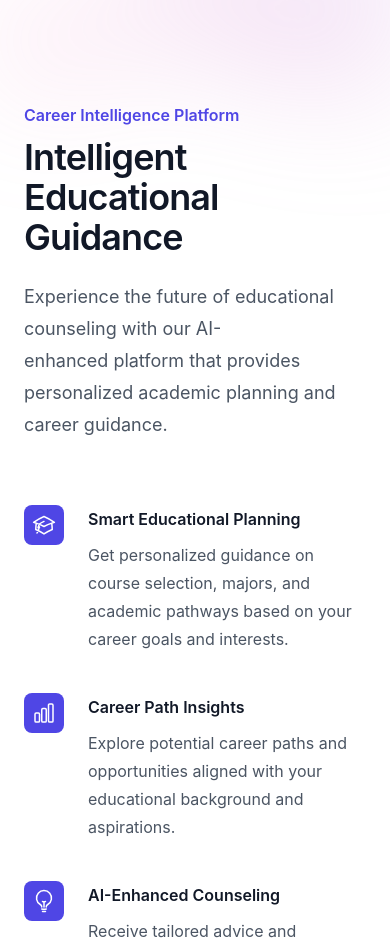
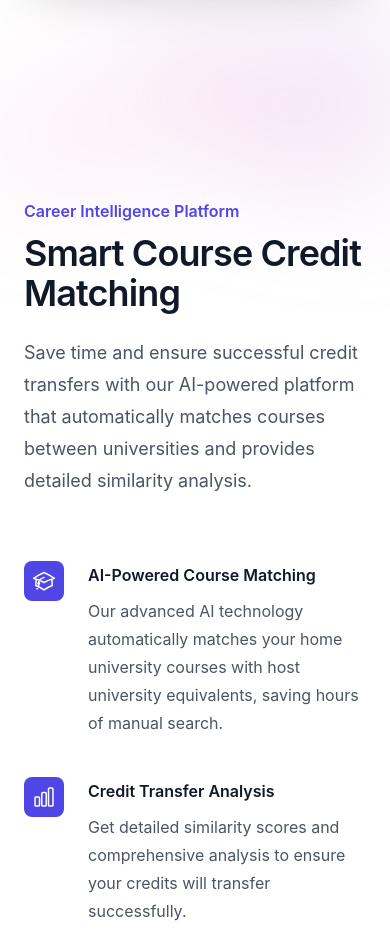
Before and after one commit to gumlau/travelio, a Vue app: page / in a window 390 px wide. Shown: the part 1020-1970 px from the top of the page. Built offline with nearby package versions, Linux system fonts and the light colour scheme.

Commit message:
feat: add form

```diff
--- /dev/null
+++ b/src/components/EmailSignup.vue
@@ -0,0 +1,85 @@
+<template>
+  <div class="mx-auto max-w-2xl text-center">
+    <div class="bg-white shadow-sm sm:rounded-lg">
+      <div class="px-4 py-5 sm:p-6">
+        <h3 class="text-xl font-semibold text-gray-900">Get Early Access</h3>
+        <div class="mt-2 max-w-xl text-sm text-gray-500 mx-auto">
+          <p>Sign up to be among the first to try our AI-powered course matching platform.</p>
+        </div>
+        <form
+          action="https://formspree.io/f/movjgbzq"
+          method="POST"
+          class="mt-5 flex flex-col items-center gap-3 sm:flex-row sm:justify-center"
+          @submit.prevent="handleSubmit"
+        >
+          <div class="w-full sm:max-w-xs">
+            <input
+              v-model="email"
+              type="email"
+              name="email"
+              id="email"
+              aria-label="Email"
+              class="block w-full rounded-md bg-white px-3 py-1.5 text-base text-gray-900 outline-1 -outline-offset-1 outline-gray-300 placeholder:text-gray-400 focus:outline-2 focus:-outline-offset-2 focus:outline-indigo-600 sm:text-sm/6"
+              placeholder="you@example.com"
+              required
+            />
+          </div>
+          <button
+            type="submit"
+            class="w-full sm:w-auto inline-flex items-center justify-center rounded-md bg-indigo-600 px-3 py-2 text-sm font-semibold text-white shadow-xs hover:bg-indigo-500 focus-visible:outline-2 focus-visible:outline-offset-2 focus-visible:outline-indigo-600"
+            :disabled="isSubmitting"
+          >
+            {{ isSubmitting ? 'Submitting...' : 'Get Access' }}
+          </button>
+        </form>
+        <div v-if="successMessage" class="mt-3 text-sm text-green-600">
+          {{ successMessage }}
+        </div>
+        <div v-if="errorMessage" class="mt-3 text-sm text-red-600">
+          {{ errorMessage }}
+        </div>
+      </div>
+    </div>
+  </div>
+</template>
+
+<script setup>
+import { ref } from 'vue'
+
+const email = ref('')
+const isSubmitting = ref(false)
+const successMessage = ref('')
+const errorMessage = ref('')
+
+const handleSubmit = async (e) => {
+  isSubmitting.value = true
+  errorMessage.value = ''
+  successMessage.value = ''
+
+  try {
+    const form = e.target
+    const formData = new FormData(form)
+
+    const response = await fetch(form.action, {
+      method: 'POST',
+      body: formData,
+      headers: {
+        'Accept': 'application/json'
+      }
+    })
+
+    if (response.ok) {
+      successMessage.value = 'Thank you for signing up! We will contact you soon.'
+      email.value = ''
+    } else {
+      const data = await response.json()
+      throw new Error(data.error || 'Something went wrong')
+    }
+  } catch (error) {
+    errorMessage.value = error.message || 'Something went wrong. Please try again.'
+    console.error('Submission error:', error)
+  } finally {
+    isSubmitting.value = false
+  }
+}
+</script>
--- a/src/views/Landing.vue
+++ b/src/views/Landing.vue
@@ -5,7 +5,7 @@
       <nav class="flex items-center justify-between p-6 lg:px-8" aria-label="Global">
         <div class="flex lg:flex-1">
           <a href="#" class="-m-1.5 p-1.5">
-            <span class="sr-only">EduAdvisor</span>
+            <span class="sr-only">Travelio</span>
             <img class="h-8 w-auto" src="https://tailwindui.starxg.com/plus/img/logos/mark.svg?color=indigo&shade=600" alt="" />
           </a>
         </div>
@@ -19,17 +19,14 @@
           <a v-for="item in navigation" :key="item.name" :href="item.href" class="text-sm/6 font-semibold text-gray-900">{{ item.name }}</a>
         </div>
         <div class="hidden lg:flex lg:flex-1 lg:justify-end">
-          <a href="#" class="text-sm/6 font-semibold text-gray-900">Log in <span aria-hidden="true">&rarr;</span></a>
+          <a href="#signup" class="text-sm/6 font-semibold text-indigo-600">Get Early Access</a>
         </div>
       </nav>
       <Dialog class="lg:hidden" @close="mobileMenuOpen = false" :open="mobileMenuOpen">
         <div class="fixed inset-0 z-50" />
         <DialogPanel class="fixed inset-y-0 right-0 z-50 w-full overflow-y-auto bg-white px-6 py-6 sm:max-w-sm sm:ring-1 sm:ring-gray-900/10">
           <div class="flex items-center justify-between">
-            <a href="#" class="-m-1.5 p-1.5">
-              <span class="sr-only">EduAdvisor</span>
-              <img class="h-8 w-auto" src="https://tailwindui.starxg.com/plus/img/logos/mark.svg?color=indigo&shade=600" alt="" />
-            </a>
+
             <button type="button" class="-m-2.5 rounded-md p-2.5 text-gray-700" @click="mobileMenuOpen = false">
               <span class="sr-only">Close menu</span>
               <XMarkIcon class="size-6" aria-hidden="true" />
@@ -61,8 +58,8 @@
               <h1 class="text-balance text-5xl font-semibold tracking-tight text-gray-900 sm:text-7xl">{{ heroTitle }}</h1>
               <p class="mt-8 text-pretty text-lg font-medium text-gray-500 sm:text-xl/8">{{ heroDescription }}</p>
               <div class="mt-10 flex items-center justify-center gap-x-6">
-                <router-link to="/dashboard" class="rounded-md bg-indigo-600 px-3.5 py-2.5 text-sm font-semibold text-white shadow-sm hover:bg-indigo-500 focus-visible:outline focus-visible:outline-2 focus-visible:outline-offset-2 focus-visible:outline-indigo-600">Try Quick Insight</router-link>
-                <a href="#" class="text-sm/6 font-semibold text-gray-900">View Demo <span aria-hidden="true">→</span></a>
+                <a href="#signup" class="rounded-md bg-indigo-600 px-3.5 py-2.5 text-sm font-semibold text-white shadow-sm hover:bg-indigo-500 focus-visible:outline focus-visible:outline-2 focus-visible:outline-offset-2 focus-visible:outline-indigo-600">Get Started</a>
+                <a href="#features" class="text-sm/6 font-semibold text-gray-900">Learn more <span aria-hidden="true">→</span></a>
               </div>
             </div>
             <div class="mt-16 flow-root sm:mt-24">
@@ -179,18 +176,28 @@
           <h2 class="text-balance text-4xl font-semibold tracking-tight text-gray-900 sm:text-5xl">Start your journey to academic success today</h2>
           <p class="mx-auto mt-6 max-w-xl text-pretty text-lg/8 text-gray-600">Join thousands of students who have already transformed their academic journey with EduAdvisor.</p>
           <div class="mt-10 flex items-center justify-center gap-x-6">
-            <router-link to="/dashboard" class="rounded-md bg-indigo-600 px-3.5 py-2.5 text-sm font-semibold text-white shadow-sm hover:bg-indigo-500 focus-visible:outline focus-visible:outline-2 focus-visible:outline-offset-2 focus-visible:outline-indigo-600">Get started</router-link>
+            <router-link to="/" class="rounded-md bg-indigo-600 px-3.5 py-2.5 text-sm font-semibold text-white shadow-sm hover:bg-indigo-500 focus-visible:outline focus-visible:outline-2 focus-visible:outline-offset-2 focus-visible:outline-indigo-600">Get started</router-link>
             <a href="#" class="text-sm/6 font-semibold text-gray-900">Contact sales <span aria-hidden="true">→</span></a>
           </div>
         </div>
       </div>
+
+      <!-- Email Signup Section -->
+      <div id="signup" class="relative isolate overflow-hidden">
+        <div class="mx-auto max-w-7xl px-6 py-24 sm:py-32 lg:px-8">
+          <div class="absolute inset-x-0 top-1/2 -z-10 transform-gpu overflow-hidden blur-3xl sm:-top-80" aria-hidden="true">
+            <div class="relative left-[calc(50%-11rem)] aspect-[1155/678] w-[36.125rem] -translate-x-1/2 rotate-[30deg] bg-gradient-to-tr from-[#ff80b5] to-[#9089fc] opacity-30 sm:left-[calc(50%-30rem)] sm:w-[72.1875rem]" style="clip-path: polygon(74.1% 44.1%, 100% 61.6%, 97.5% 26.9%, 85.5% 0.1%, 80.7% 2%, 72.5% 32.5%, 60.2% 62.4%, 52.4% 68.1%, 47.5% 58.3%, 45.2% 34.5%, 27.5% 76.7%, 0.1% 64.9%, 17.9% 100%, 27.6% 76.8%, 76.1% 97.7%, 74.1% 44.1%)" />
+          </div>
+          <EmailSignup />
+        </div>
+      </div>
+
     </main>
 
     <!-- Footer -->
     <footer class="relative mx-auto mt-32 max-w-7xl px-6 lg:px-8">
       <div class="border-t border-gray-900/10 py-16 sm:py-24 lg:py-32">
         <div class="xl:grid xl:grid-cols-3 xl:gap-8">
-          <img class="h-9" src="https://tailwindui.starxg.com/plus/img/logos/mark.svg?color=indigo&shade=600" alt="EduAdvisor" />
           <div class="mt-16 grid grid-cols-2 gap-8 xl:col-span-2 xl:mt-0">
             <div class="md:grid md:grid-cols-2 md:gap-8">
               <div>
@@ -249,83 +256,84 @@ import {
   LightBulbIcon,
 } from '@heroicons/vue/24/outline'
 import { CheckIcon } from '@heroicons/vue/20/solid'
+import EmailSignup from '../components/EmailSignup.vue'
 
 const navigation = [
   { name: 'Home', href: '#' },
-  { name: 'Programs', href: '#' },
-  { name: 'Resources', href: '#' },
-  { name: 'About Us', href: '#' },
+  { name: 'How It Works', href: '#features' },
+  { name: 'Universities', href: '#' },
+  { name: 'Pricing', href: '#pricing' },
 ]
 
 const features = [
   {
-    name: 'Smart Educational Planning',
-    description: 'Get personalized guidance on course selection, majors, and academic pathways based on your career goals and interests.',
+    name: 'AI-Powered Course Matching',
+    description: 'Our advanced AI technology automatically matches your home university courses with host university equivalents, saving hours of manual search.',
     icon: AcademicCapIcon,
   },
   {
-    name: 'Career Path Insights',
-    description: 'Explore potential career paths and opportunities aligned with your educational background and aspirations.',
+    name: 'Credit Transfer Analysis',
+    description: 'Get detailed similarity scores and comprehensive analysis to ensure your credits will transfer successfully.',
     icon: ChartBarIcon,
   },
   {
-    name: 'AI-Enhanced Counseling',
-    description: 'Receive tailored advice and recommendations powered by advanced AI technology to support your academic and career decisions.',
-    icon: LightBulbIcon,
+    name: 'Smart Course Database',
+    description: 'Access our extensive database of courses from partner universities, updated regularly with real-time information.',
+    icon: BookOpenIcon,
   },
   {
-    name: 'Alumni Network Analysis',
-    description: 'Learn from successful graduates with similar backgrounds and connect with mentors in your desired field.',
-    icon: UserGroupIcon,
+    name: 'Time-Saving Automation',
+    description: 'Eliminate manual course comparison and streamline your exchange program planning process.',
+    icon: ArrowPathIcon,
   },
 ]
 
 const tiers = [
   {
-    name: 'Quick Consultation',
-    id: 'tier-quick',
+    name: 'Basic Match',
+    id: 'tier-basic',
     href: '#',
     price: '$9.9',
-    description: 'One-time counseling session with basic guidance.',
+    description: 'Perfect for students just starting their exchange planning.',
     features: [
-      '60-minute consultation',
-      'Basic academic planning',
-      'Major selection guidance',
-      'Course recommendations',
-      'Basic career insights'
+      'Basic course matching',
+      '10 course comparisons/month',
+      'Basic similarity scores',
+      'Standard support',
+      'Access to course database'
     ],
     mostPopular: false,
   },
   {
-    name: 'Academic Explorer',
+    name: 'Smart Explorer',
     id: 'tier-explorer',
     href: '#',
-    price: '$29.9',
-    description: 'Comprehensive educational planning and guidance.',
+    price: '$24.9',
+    description: 'Ideal for students actively planning their exchange.',
     features: [
-      'Unlimited consultations',
-      'Detailed academic roadmap',
-      'Major & career alignment',
-      'Course planning assistance',
-      'AI-powered recommendations',
-      'Regular progress check-ins'
+      'Unlimited course matching',
+      'Detailed similarity analysis',
+      'Priority support',
+      'Credit transfer recommendations',
+      'Course history tracking',
+      'Export reports'
     ],
     mostPopular: true,
   },
   {
-    name: 'Premium Guidance',
+    name: 'Premium Transfer',
     id: 'tier-premium',
     href: '#',
-    price: '$59.9',
-    description: 'Complete educational and career counseling package.',
+    price: '$49.9',
+    description: 'Complete solution for serious exchange students.',
     features: [
       'All Explorer features',
-      'Priority counseling access',
-      'Personalized study plans',
-      'Career path planning',
-      'Alumni mentorship matching',
-      'Graduate school guidance',
-      'Interview preparation'
+      'Advanced AI matching',
+      'Custom university additions',
+      'Batch course processing',
+      'API access',
+      'Personal advisor support',
+      'Priority updates'
     ],
     mostPopular: false,
   },
@@ -334,38 +342,38 @@ const tiers = [
 const faqs = [
   {
     id: 1,
-    question: "How does your counseling service work?",
-    answer: "Our platform combines expert educational counselors with AI technology to provide personalized academic guidance. We help you make informed decisions about your education and career path through one-on-one consultations and data-driven insights.",
+    question: "How accurate is your course matching system?",
+    answer: "Our AI-powered system uses advanced language models and vector databases to analyze course descriptions, learning outcomes, and credit requirements. We typically achieve over 90% accuracy in course matching, verified by university exchange offices.",
   },
   {
     id: 2,
-    question: "What kind of guidance can I expect?",
-    answer: "We provide comprehensive educational guidance including course selection, major choices, career path alignment, study strategies, and graduate school planning. Our AI system helps personalize recommendations based on your goals and academic profile.",
+    question: "Which universities are supported?",
+    answer: "We support major universities worldwide and are constantly expanding our database. Our system can analyze and match courses from any university with available course descriptions.",
   },
   {
     id: 3,
-    question: "How do you match students with mentors?",
-    answer: "We connect students with successful alumni and professionals who share similar academic backgrounds and career interests. Our matching system considers factors like field of study, career goals, and personal interests to ensure meaningful mentorship relationships.",
+    question: "How does the credit transfer analysis work?",
+    answer: "Our system analyzes course descriptions, content, and learning outcomes to generate similarity scores. We provide detailed comparisons and recommendations to help ensure your credits will transfer successfully.",
   },
 ]
 
 const footerNavigation = {
   solutions: [
-    { name: 'Study Planning', href: '#' },
-    { name: 'Mentorship', href: '#' },
-    { name: 'Resources Library', href: '#' },
-    { name: 'Progress Analytics', href: '#' },
+    { name: 'Course Matching', href: '#' },
+    { name: 'Credit Analysis', href: '#' },
+    { name: 'University Database', href: '#' },
+    { name: 'API Access', href: '#' },
   ],
   support: [
     { name: 'Help Center', href: '#' },
-    { name: 'Knowledge Base', href: '#' },
-    { name: 'Contact Us', href: '#' },
+    { name: 'Documentation', href: '#' },
+    { name: 'Contact Support', href: '#' },
   ],
   company: [
     { name: 'About', href: '#' },
     { name: 'Blog', href: '#' },
-    { name: 'Careers', href: '#' },
     { name: 'Partners', href: '#' },
+    { name: 'Universities', href: '#' },
   ],
   legal: [
     { name: 'Privacy', href: '#' },
@@ -377,10 +385,10 @@ const footerNavigation = {
 const mobileMenuOpen = ref(false)
 
 // Hero section text
-const heroTitle = "AI-Powered Educational Counseling"
-const heroDescription = "Make informed decisions about your academic journey with personalized guidance. Our platform combines expert counseling with AI technology to help you achieve your educational and career goals."
+const heroTitle = "AI-Powered Course Credit Matching for Exchange Students"
+const heroDescription = "Stop spending hours manually searching for equivalent courses. Our AI technology automatically matches and analyzes course credits between universities, making your exchange program planning effortless."
 
 // Feature section header
-const featureTitle = "Intelligent Educational Guidance"
-const featureDescription = "Experience the future of educational counseling with our AI-enhanced platform that provides personalized academic planning and career guidance."
+const featureTitle = "Smart Course Credit Matching"
+const featureDescription = "Save time and ensure successful credit transfers with our AI-powered platform that automatically matches courses between universities and provides detailed similarity analysis."
 </script>
```
